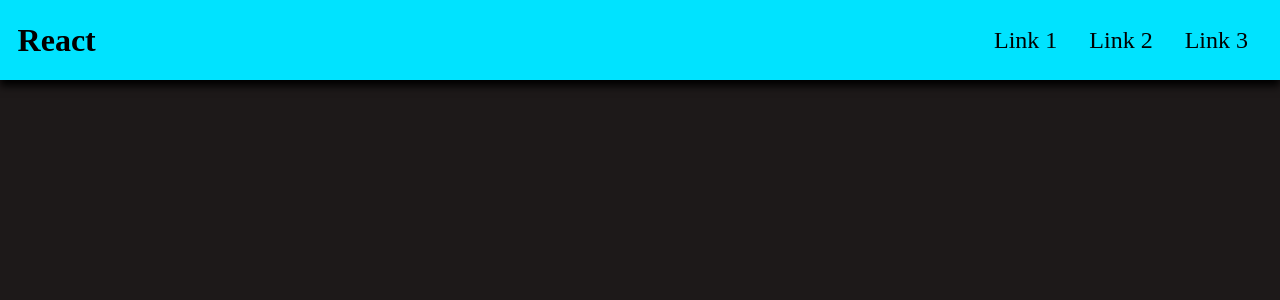
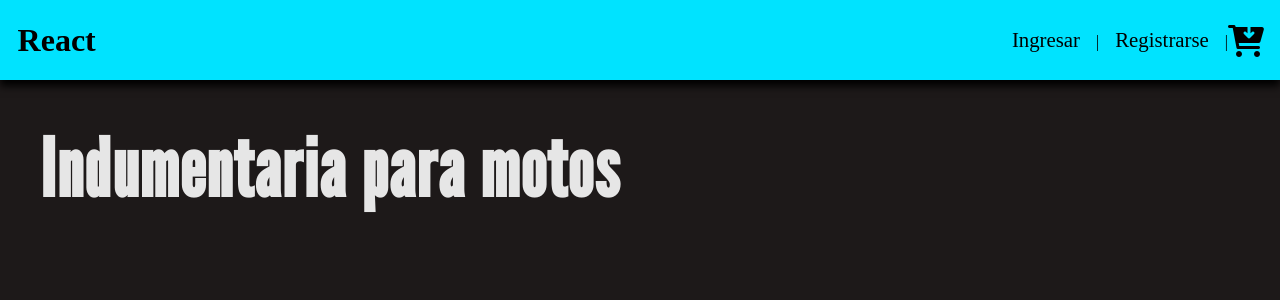
Before and after one commit to WalterWit/WW-React, a React (Create React App) app: page / in a window 1280 px wide. Shown: the top 300 px of the page. Built offline with nearby package versions, Linux system fonts and the light colour scheme.

Commit message:
Icono cart y H1

```diff
--- a/package.json
+++ b/package.json
@@ -9,6 +9,7 @@
     "node-sass": "^7.0.1",
     "react": "^17.0.2",
     "react-dom": "^17.0.2",
+    "react-icons": "^4.3.1",
     "react-scripts": "5.0.0",
     "web-vitals": "^2.1.4"
   },
--- a/public/index.html
+++ b/public/index.html
@@ -11,10 +11,13 @@
     />
     <link rel="apple-touch-icon" href="%PUBLIC_URL%/logo192.png" />
     <link rel="manifest" href="%PUBLIC_URL%/manifest.json" />
+    <link rel="stylesheet" href="https://cdnjs.cloudflare.com/ajax/libs/font-awesome/6.0.0/css/all.min.css" integrity="sha512-9usAa10IRO0HhonpyAIVpjrylPvoDwiPUiKdWk5t3PyolY1cOd4DSE0Ga+ri4AuTroPR5aQvXU9xC6qOPnzFeg==" crossorigin="anonymous" referrerpolicy="no-referrer" />
+    <link rel="preconnect" href="https://fonts.googleapis.com">
+    <link rel="preconnect" href="https://fonts.gstatic.com" crossorigin>
+    <link href="https://fonts.googleapis.com/css2?family=League+Gothic&display=swap" rel="stylesheet">
     <title>React App</title>
   </head>
   <body>
     <div id="root"></div>
-    <script src="../src/components/index.js"></script>
   </body>
 </html>
--- a/src/App.js
+++ b/src/App.js
@@ -1,7 +1,14 @@
-import Header from './components/Header'
+import {Fragment} from 'react';
+import {ItemListContainer} from './components/ItemListContainer';
+import {Header} from './components/Header.js';
 
-function App () {
-    return <Header/>
+function App() {
+    return (
+        <Fragment className="App">
+            <Header />
+            <ItemListContainer greeting="Indumentaria para motos"/>
+        </Fragment>
+    );
 }
 
-export default App
+export {App}
--- /dev/null
+++ b/src/components/CartWidgets.js
@@ -0,0 +1,7 @@
+const CartWidgets = () => {
+    return (
+        <i class="fa-solid fa-cart-arrow-down fa-2xl"></i>
+    )
+}
+
+export {CartWidgets}
--- a/src/components/Header.js
+++ b/src/components/Header.js
@@ -10,4 +10,4 @@ const Header = () => {
     )
 }
 
-export default Header
+export {Header}
--- /dev/null
+++ b/src/components/ItemListContainer.js
@@ -0,0 +1,8 @@
+import './ItemListContainer.scss'
+const ItemListContainer = (a) =>{
+    console.log(a)
+    return (
+        <h1>{a.greeting}</h1>
+    )
+}
+export {ItemListContainer};
--- /dev/null
+++ b/src/components/ItemListContainer.scss
@@ -0,0 +1,7 @@
+h1 {
+    font-size: 5em;
+    color: rgb(230, 230, 230);
+    font-family: 'League Gothic', sans-serif;
+    margin: .5em;
+    letter-spacing: 2.5px;
+}
--- a/src/components/NavBar.css
+++ /dev/null
@@ -1,34 +0,0 @@
-#NavBar {
-  height: 5rem;
-  background-color: #00e3ff;
-  width: 100%;
-  display: -webkit-box;
-  display: -ms-flexbox;
-  display: flex;
-  -webkit-box-orient: horizontal;
-  -webkit-box-direction: normal;
-      -ms-flex-direction: row;
-          flex-direction: row;
-  -webkit-box-pack: justify;
-      -ms-flex-pack: justify;
-          justify-content: space-between;
-  -webkit-box-align: center;
-      -ms-flex-align: center;
-          align-items: center;
-  padding: 1rem;
-  -webkit-box-shadow: 0 .4rem .5rem #000000;
-          box-shadow: 0 .4rem .5rem #000000;
-}
-
-#NavBar #NavBar__brand h2 {
-  font-size: xx-large;
-  margin: .1rem;
-}
-
-#NavBar #NavBar__links a {
-  text-decoration: none;
-  color: black;
-  font-size: x-large;
-  margin: 1rem;
-}
-/*# sourceMappingURL=NavBar.css.map */
--- a/src/components/NavBar.js
+++ b/src/components/NavBar.js
@@ -1,4 +1,6 @@
-import './NavBar.css'
+import './NavBar.scss'
+import { CartWidgets } from './CartWidgets'
+
 const NavBar = () => {
     return (
         <nav id="NavBar">
@@ -8,9 +10,11 @@ const NavBar = () => {
                 </h2>
             </div>
             <div id="NavBar__links">
-                <a href="#">Link 1</a>
-                <a href="#">Link 2</a>
-                <a href="#">Link 3</a>
+                <a href="#">Ingresar</a>
+                |
+                <a href="#">Registrarse</a>
+                |
+                <CartWidgets/>
             </div>
         </nav>
     )
--- a/src/components/NavBar.scss
+++ b/src/components/NavBar.scss
@@ -19,7 +19,7 @@
         a {
             text-decoration: none;
             color: black;
-            font-size: x-large;
+            font-size: 1.3em;
             margin: 1rem;
         }
     }
--- a/src/index.js
+++ b/src/index.js
@@ -1,6 +1,6 @@
-import React from 'react';
+import {React} from 'react';
 import ReactDOM from 'react-dom';
-import App from './App'
+import {App} from './App'
 import './estilos.css'
 
 ReactDOM.render(<App/>,document.getElementById('root'))
```
Also changed, not shown: 2 other files (tests, documents, lock files or other folders).
